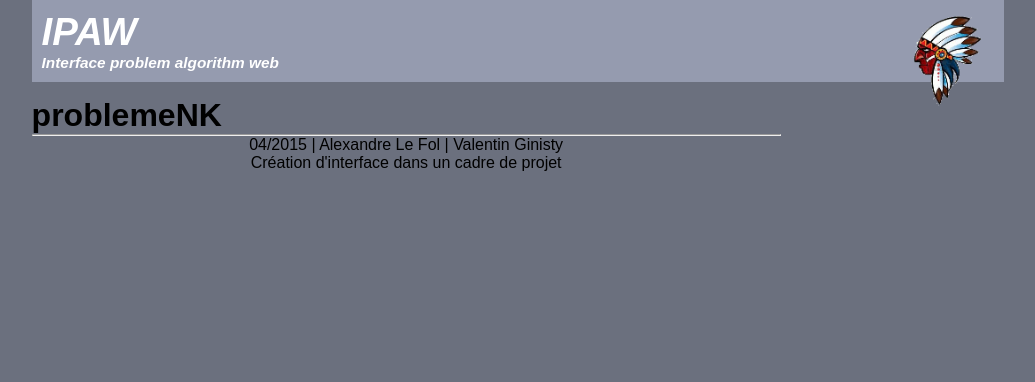
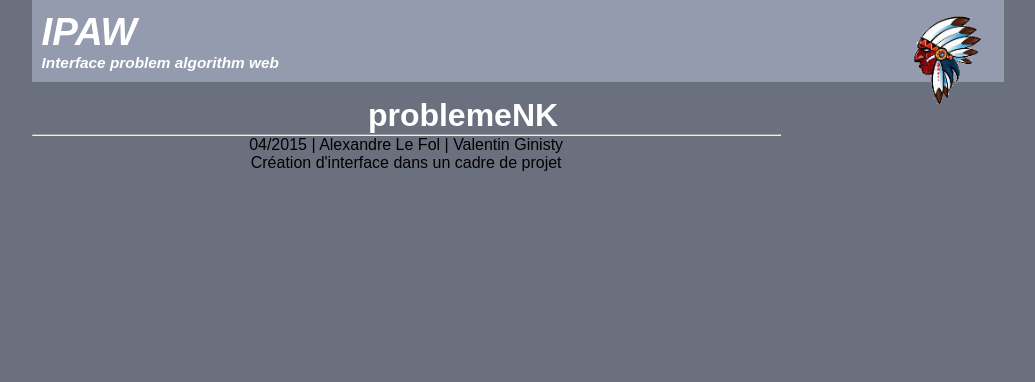
Before and after one commit to Tintino54/interfaceweb, a PHP site: page /algorithms.php?var1=problemeNK in a window 1280 px wide. Shown: the top 382 px of the page, without its empty margins (122-1157 px from the left). Run offline with PHP 8.4, Linux system fonts and the light colour scheme.

Commit message:
modif CSS

```diff
--- a/algorithms.php
+++ b/algorithms.php
@@ -9,7 +9,7 @@ $path=$var;
 $path.='/instancesNK';
 $tabDir=scandir($path);
 
-echo '<h1>'.$var.'</h1>';
+echo '<h1 id="titreProbleme">'.$var.'</h1>';
 
 //liste des instances avec le lien des téléchargements
 echo '<ul>';
--- a/view/style.css
+++ b/view/style.css
@@ -93,3 +93,8 @@ footer{
 table {
 	width : 100%;
 }
+
+#titreProbleme{
+	color:white;
+	text-align: center;
+}
```
